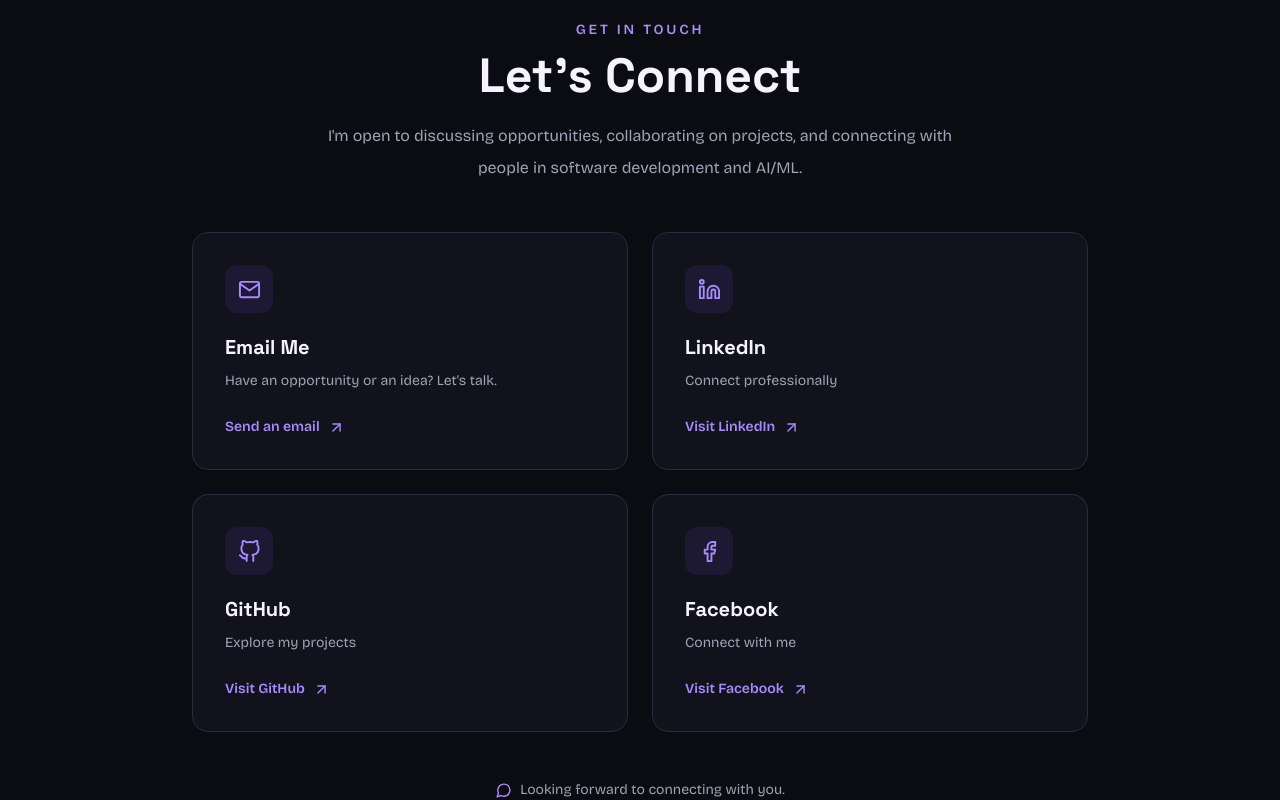
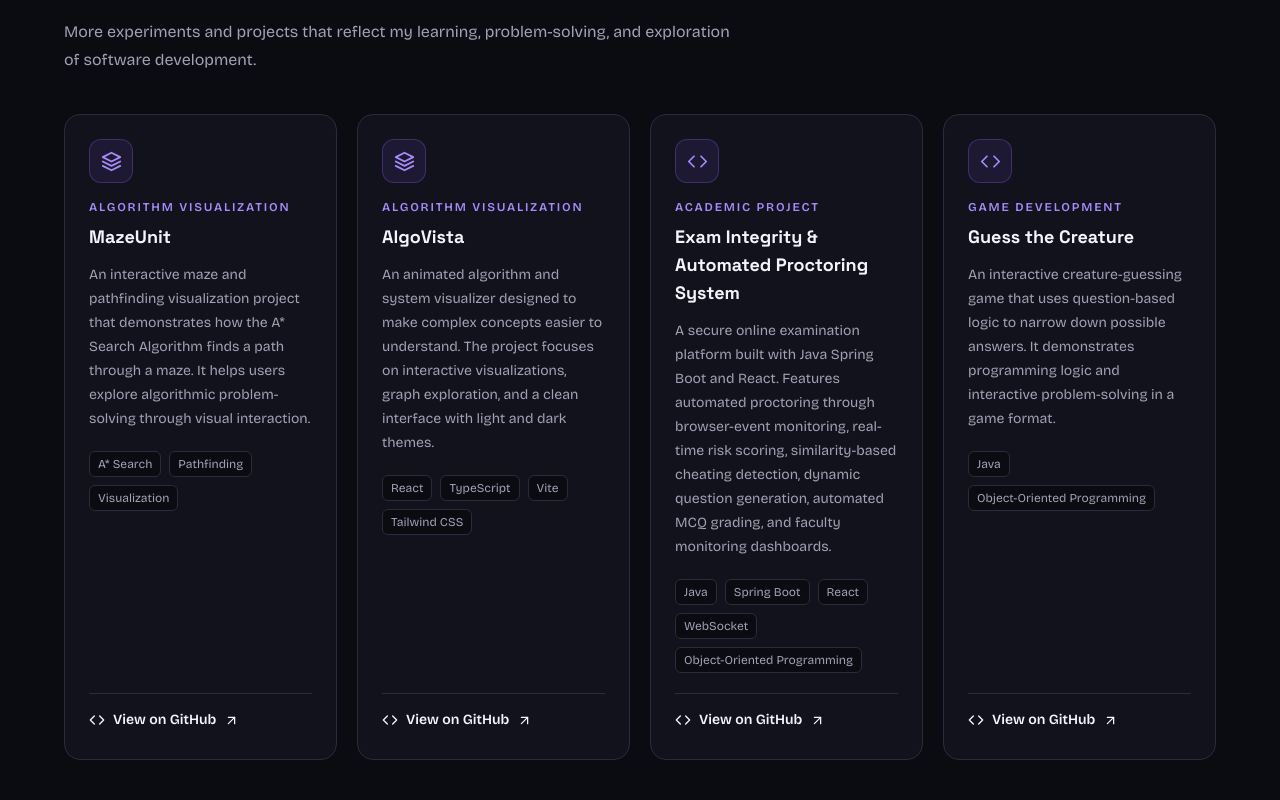
Before and after one commit to sushamaray/sushama-portfolio, a React (Vite) app: page / in a window 1280 px wide. Shown: the part 7108-7908 px from the top of the page. Built offline with nearby package versions, Linux system fonts and the light colour scheme.

Commit message:
feat: add project GitHub links

```diff
--- a/src/components/Projects.jsx
+++ b/src/components/Projects.jsx
@@ -1,16 +1,24 @@
 
 import { Link } from 'react-router-dom'
+
 import {
   FiArrowUpRight,
   FiCode,
   FiExternalLink,
   FiLayers,
 } from 'react-icons/fi'
-import { projectsData } from '../data/projectsData'
+
+import {
+  projectsData,
+  otherProjectsData,
+} from '../data/projectsData'
 
 const categoryIcons = {
   Web: FiCode,
   Fullstack: FiLayers,
+  'Algorithm Visualization': FiLayers,
+  'Software Development': FiCode,
+  'Game Development': FiCode,
   default: FiCode,
 }
 
@@ -22,6 +30,7 @@ function Projects() {
       className="scroll-mt-24 bg-[var(--color-background)] px-6 py-24 transition-colors duration-300 sm:px-10 lg:px-16"
     >
       <div className="mx-auto max-w-7xl">
+        {/* Featured Projects */}
         <div className="mb-14 max-w-2xl">
           <p className="mb-3 text-sm font-semibold uppercase tracking-[0.25em] text-[var(--color-primary-light)]">
             My Work
@@ -159,6 +168,92 @@ function Projects() {
             )
           })}
         </div>
+
+        {/* Other Projects */}
+        <div className="mb-10 mt-24 max-w-2xl">
+          <p className="mb-3 text-sm font-semibold uppercase tracking-[0.25em] text-[var(--color-primary-light)]">
+            More from my work
+          </p>
+
+          <h2
+            id="other-projects-title"
+            className="mb-5 font-['Space_Grotesk'] text-3xl font-bold tracking-tight text-[var(--color-text)] sm:text-4xl"
+          >
+            Other Projects
+          </h2>
+
+          <p className="text-base leading-7 text-[var(--color-text-muted)]">
+            More experiments and projects that reflect my learning,
+            problem-solving, and exploration of software development.
+          </p>
+        </div>
+
+        <div
+          aria-labelledby="other-projects-title"
+          className="grid grid-cols-1 gap-5 sm:grid-cols-2 lg:grid-cols-4"
+        >
+          {otherProjectsData.map((project) => {
+            const CategoryIcon =
+              categoryIcons[project.category] || categoryIcons.default
+
+            return (
+              <article
+                key={project.id}
+                className="group flex h-full flex-col rounded-2xl border border-[var(--color-border)] bg-[var(--color-surface)] p-5 transition-all duration-300 hover:-translate-y-1 hover:border-[var(--color-primary)]/60 hover:bg-[var(--color-card)] sm:p-6"
+              >
+                <div className="mb-4 flex h-11 w-11 items-center justify-center rounded-xl border border-[var(--color-primary)]/30 bg-[var(--color-primary)]/10 text-[var(--color-primary-light)]">
+                  <CategoryIcon size={21} aria-hidden="true" />
+                </div>
+
+                <p className="mb-2 text-xs font-semibold uppercase tracking-[0.15em] text-[var(--color-primary-light)]">
+                  {project.category}
+                </p>
+
+                <h3 className="mb-3 font-['Space_Grotesk'] text-lg font-bold text-[var(--color-text)] transition-colors group-hover:text-[var(--color-primary-light)]">
+                  {project.title}
+                </h3>
+
+                <p className="mb-5 text-sm leading-6 text-[var(--color-text-muted)]">
+                  {project.description}
+                </p>
+
+                {project.technologies?.length > 0 && (
+                  <div className="mb-5 flex flex-wrap gap-2">
+                    {project.technologies.map((technology) => (
+                      <span
+                        key={`${project.id}-${technology}`}
+                        className="rounded-md border border-[var(--color-border)] bg-[var(--color-background)] px-2 py-1 text-xs text-[var(--color-text-muted)]"
+                      >
+                        {technology}
+                      </span>
+                    ))}
+                  </div>
+                )}
+
+                <div className="mt-auto border-t border-[var(--color-border)] pt-4">
+                  {project.githubUrl ? (
+                    <a
+                      href={project.githubUrl}
+                      target="_blank"
+                      rel="noopener noreferrer"
+                      aria-label={`View ${project.title} on GitHub`}
+                      className="inline-flex items-center gap-2 text-sm font-semibold text-[var(--color-primary-light)] transition-colors hover:text-[var(--color-text)]"
+                    >
+                      <FiCode size={16} aria-hidden="true" />
+                      View on GitHub
+                      <FiArrowUpRight size={15} aria-hidden="true" />
+                    </a>
+                  ) : (
+                    <span className="inline-flex items-center gap-2 text-sm font-medium text-[var(--color-text-muted)]">
+                      <FiLayers size={16} aria-hidden="true" />
+                      Project showcase
+                    </span>
+                  )}
+                </div>
+              </article>
+            )
+          })}
+        </div>
       </div>
     </section>
   )
--- a/src/data/projectsData.js
+++ b/src/data/projectsData.js
@@ -114,7 +114,68 @@ export const projectsData = [
       'JWT Authentication',
     ],
 
-    githubUrl: '',
+    githubUrl: 'https://github.com/sushamaray/borrowed',
     liveUrl: '',
   },
 ]
+
+export const otherProjectsData = [
+  {
+    id: 'mazeunit',
+    title: 'MazeUnit',
+    category: 'Algorithm Visualization',
+
+    description:
+      'An interactive maze and pathfinding visualization project that demonstrates how the A* Search Algorithm finds a path through a maze. It helps users explore algorithmic problem-solving through visual interaction.',
+
+    technologies: ['A* Search', 'Pathfinding', 'Visualization'],
+
+    githubUrl: 'https://github.com/sushamaray/MazeUnit',
+  },
+
+  {
+    id: 'algovista',
+    title: 'AlgoVista',
+    category: 'Algorithm Visualization',
+
+    description:
+      'An animated algorithm and system visualizer designed to make complex concepts easier to understand. The project focuses on interactive visualizations, graph exploration, and a clean interface with light and dark themes.',
+
+    technologies: ['React', 'TypeScript', 'Vite', 'Tailwind CSS'],
+
+    githubUrl: 'https://github.com/sushamaray/algovista',
+  },
+
+  {
+    id: 'exam-integrity-proctoring-system',
+    title: 'Exam Integrity & Automated Proctoring System',
+    category: 'Academic Project',
+
+    description:
+      'A secure online examination platform built with Java Spring Boot and React. Features automated proctoring through browser-event monitoring, real-time risk scoring, similarity-based cheating detection, dynamic question generation, automated MCQ grading, and faculty monitoring dashboards.',
+
+    technologies: [
+      'Java',
+      'Spring Boot',
+      'React',
+      'WebSocket',
+      'Object-Oriented Programming',
+    ],
+
+    githubUrl:
+      'https://github.com/sushamaray/exam-integrity-proctoring-system',
+  },
+
+  {
+    id: 'guess-the-creature',
+    title: 'Guess the Creature',
+    category: 'Game Development',
+
+    description:
+      'An interactive creature-guessing game that uses question-based logic to narrow down possible answers. It demonstrates programming logic and interactive problem-solving in a game format.',
+
+    technologies: ['Java', 'Object-Oriented Programming'],
+
+    githubUrl: 'https://github.com/sushamaray/guessthecreature',
+  },
+]
```
